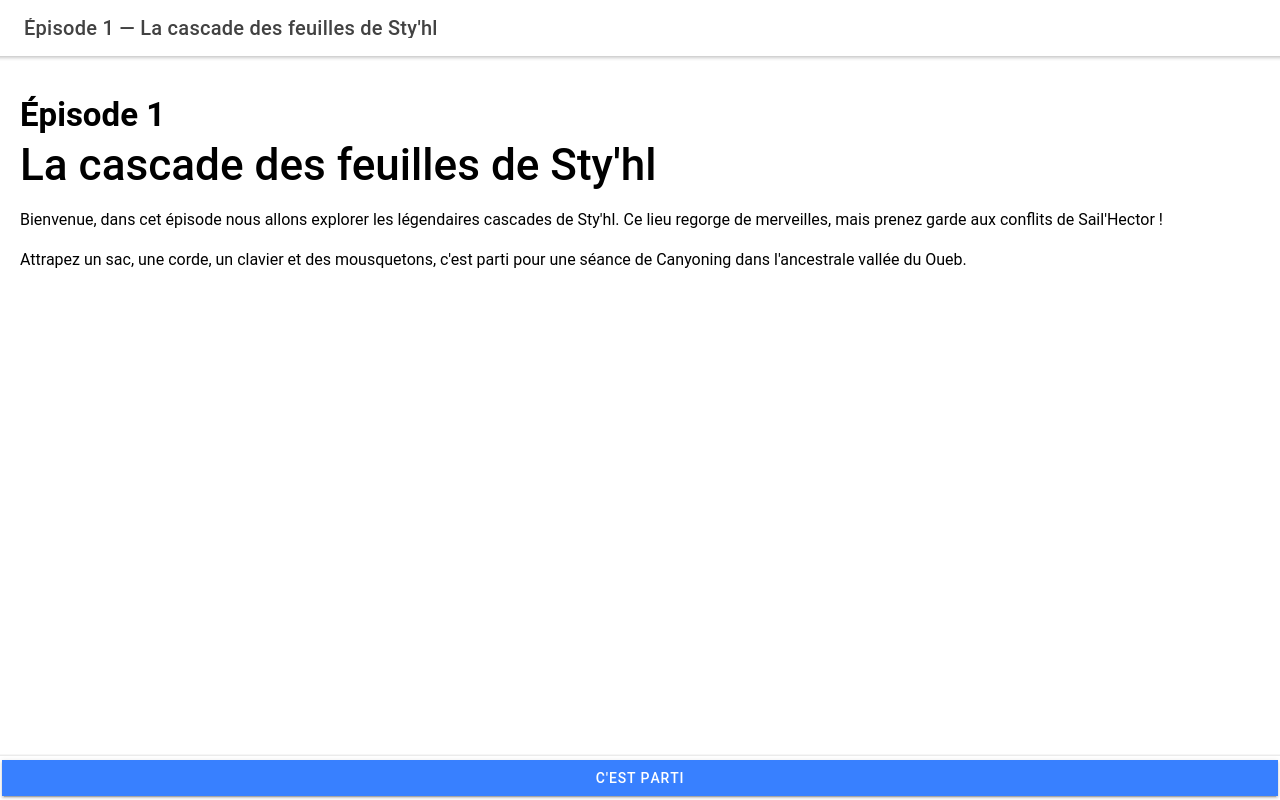
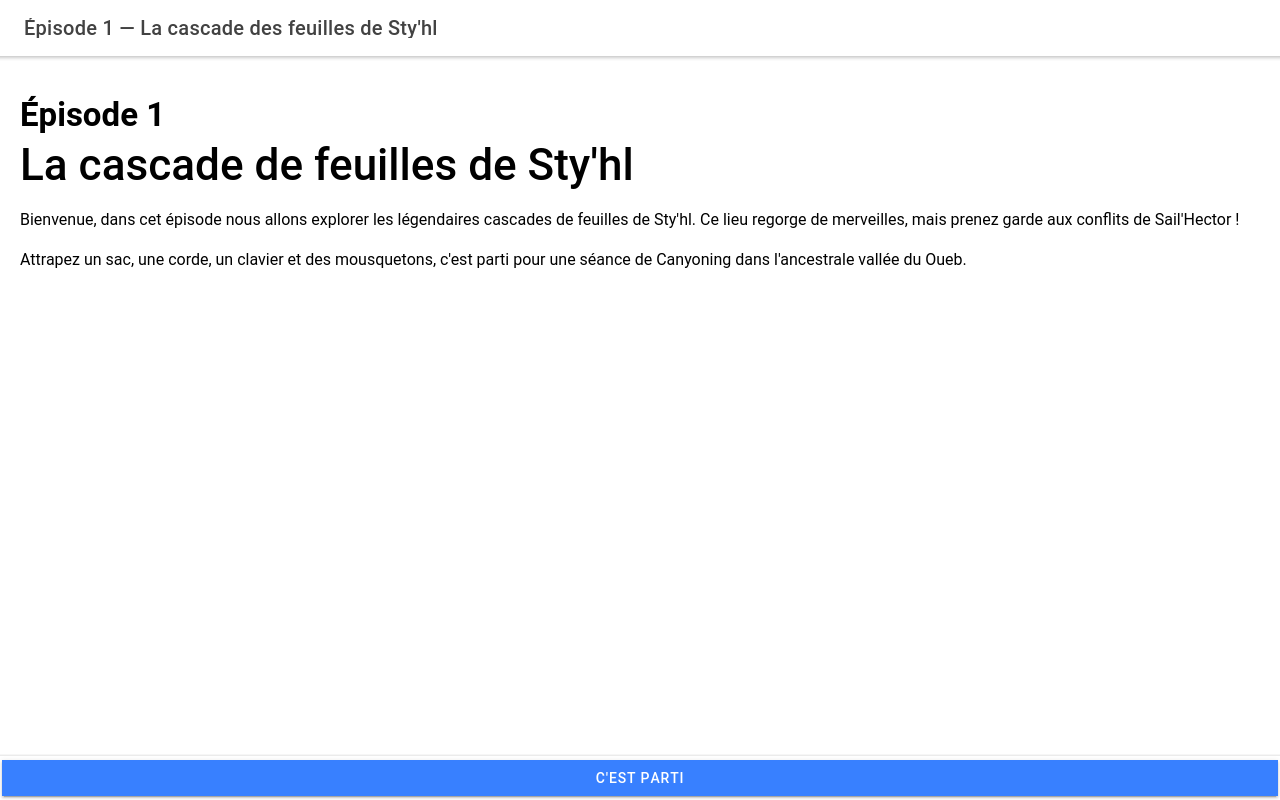
Before and after one commit to CNAM-CPN90-2021/geraud-henrion_treasure-hunt, a React (Create React App) app: page /adventure/1 in a window 1280 px wide. Built offline with nearby package versions, Linux system fonts and the light colour scheme.

Commit message:
Rename episode 1

```diff
--- a/src/pages/AdventureStart.jsx
+++ b/src/pages/AdventureStart.jsx
@@ -32,12 +32,12 @@ export function AdventureStart() {
               <strong>Épisode 1</strong>
             </small>
             <br />
-            La cascade des feuilles de Sty'hl
+            La cascade de feuilles de Sty'hl
           </h1>
 
           <p>
             Bienvenue, dans cet épisode nous allons explorer les légendaires
-            cascades de Sty'hl. Ce lieu regorge de merveilles, mais prenez garde
+            cascades de feuilles de Sty'hl. Ce lieu regorge de merveilles, mais prenez garde
             aux conflits de Sail'Hector !
           </p>
 
--- a/src/pages/Adventures.tsx
+++ b/src/pages/Adventures.tsx
@@ -19,7 +19,7 @@ export function Adventures() {
           <AdventureCard
             id="1"
             thumbnail="https://source.unsplash.com/random/640x320"
-            title="La cascade des feuilles de Sty'hl"
+            title="La cascade de feuilles de Sty'hl"
           />
 
           <AdventureCard
```
